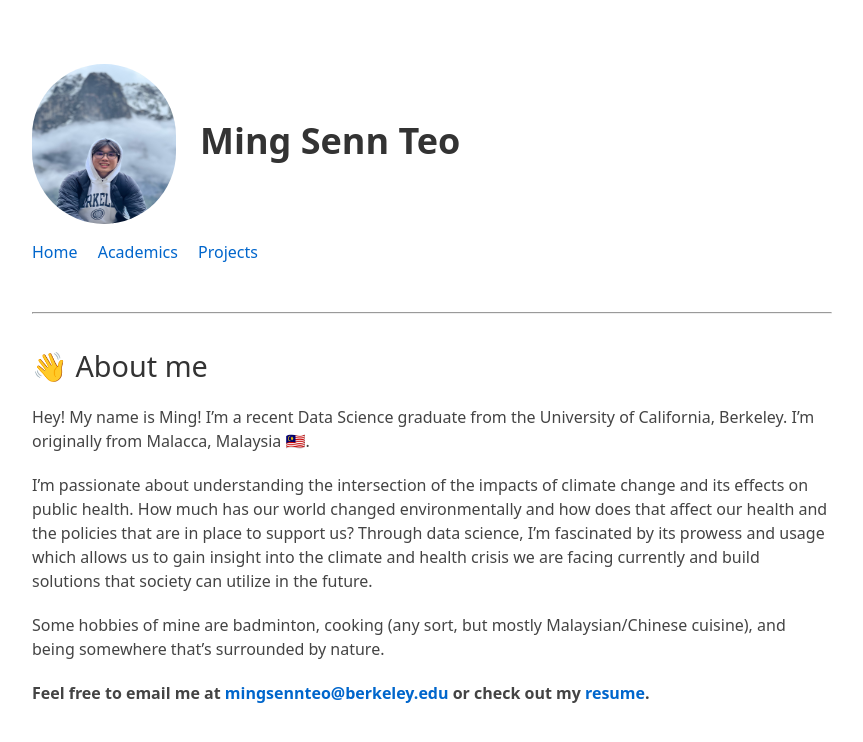
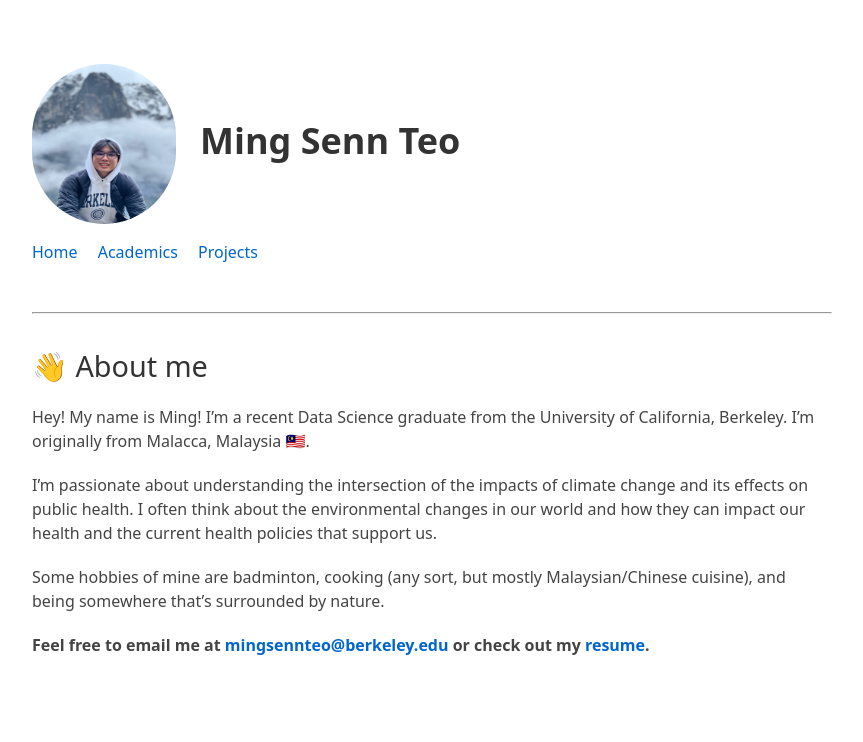
Before and after one commit to MSTeo01/old-website-2.0, a Jekyll site: the page built from index.md, in a window 1280 px wide. Shown: the top 742 px of the page, without its empty margins (208-1071 px from the left). Built offline with Jekyll 4.4.1, drawn with Linux system fonts in a browser that asks for light colours.

Commit message:
Update home

```diff
--- a/index.md
+++ b/index.md
@@ -4,7 +4,7 @@
 
 Hey! My name is Ming! I'm a recent Data Science graduate from the University of California, Berkeley. I’m originally from Malacca, Malaysia 🇲🇾.
 
-I'm passionate about understanding the intersection of the impacts of climate change and its effects on public health. How much has our world changed environmentally and how does that affect our health and the policies that are in place to support us? Through data science, I'm fascinated by its prowess and usage which allows us to gain insight into the climate and health crisis we are facing currently and build solutions that society can utilize in the future.
+I'm passionate about understanding the intersection of the impacts of climate change and its effects on public health. I often think about the environmental changes in our world and how they can impact our health and the current health policies that support us.
 
 Some hobbies of mine are badminton, cooking (any sort, but mostly Malaysian/Chinese cuisine), and being somewhere that's surrounded by nature.
 
```
